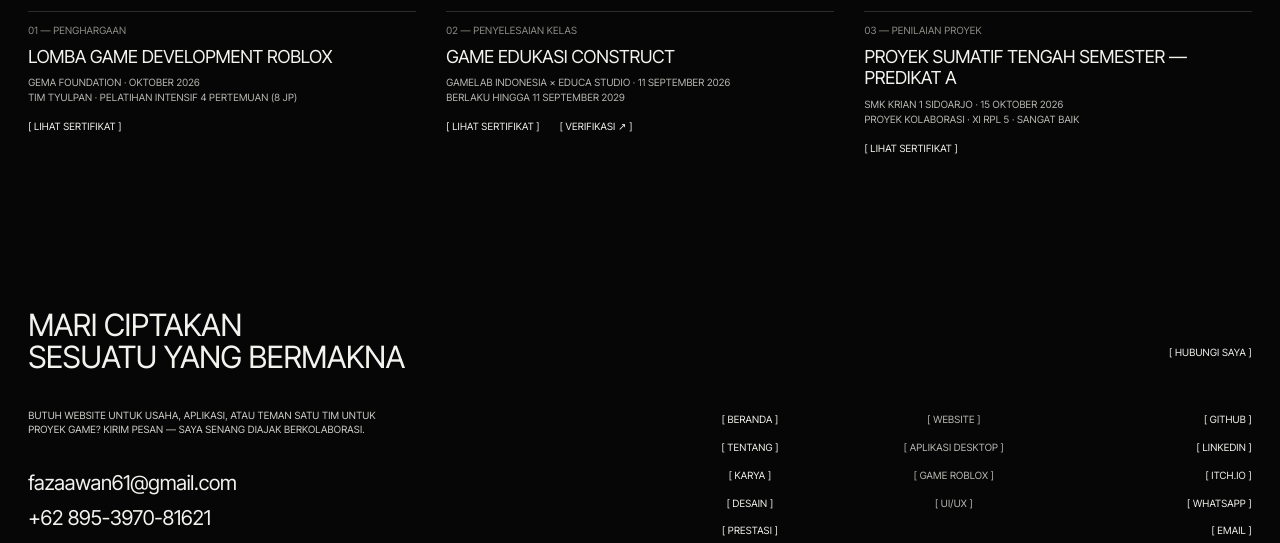
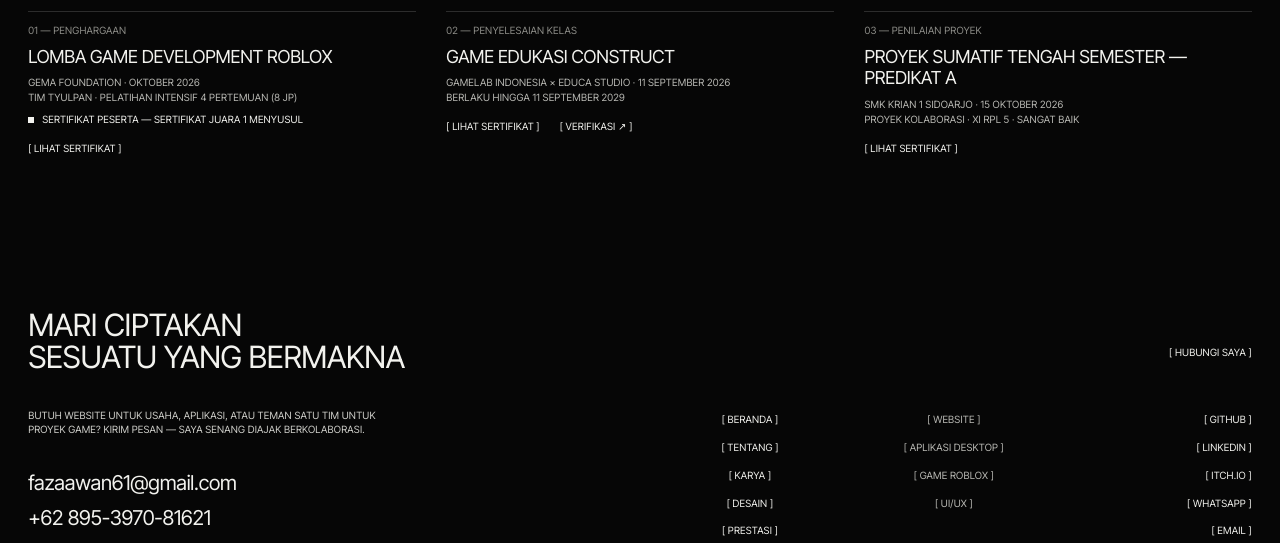
Before and after one commit to FazaRizkyA/FazaRizkyA.github.io, a plain HTML site: page index.html in a window 1280 px wide. Shown: the part 5718-6261 px from the top of the page. Drawn offline with nearby package versions, Linux system fonts and the light colour scheme.

Commit message:
Catatan: sertifikat Juara 1 GEMA menyusul

```diff
--- a/index.html
+++ b/index.html
@@ -255,6 +255,7 @@
             <p class="tiny cert__no">01 — Penghargaan</p>
             <h3 class="cert__title">Lomba Game Development Roblox</h3>
             <p class="tiny cert__meta">GEMA Foundation · Oktober 2026<br>Tim Tyulpan · Pelatihan intensif 4 pertemuan (8 JP)</p>
+            <p class="tiny cert__note"><span class="live" aria-hidden="true"></span>Sertifikat peserta — sertifikat Juara 1 menyusul</p>
             <div class="cert__links"><button class="bracket" type="button" data-cert="0">Lihat sertifikat</button></div>
           </div>
         </article>
--- a/style.css
+++ b/style.css
@@ -465,6 +465,7 @@ body.is-locked { overflow: hidden; }
 .cert__no { color: var(--muted); }
 .cert__title { font-size: clamp(17px, 1.4vw, 21px); font-weight: 400; line-height: 1.2; letter-spacing: -0.01em; text-transform: uppercase; }
 .cert__meta { color: #b9b9b4; line-height: 1.5; }
+.cert__note { color: var(--ink); display: flex; align-items: center; }
 .cert__links { display: flex; flex-wrap: wrap; gap: 8px 20px; margin-top: 6px; }
 .cert__links .bracket { font-size: 10px; }
 
```
